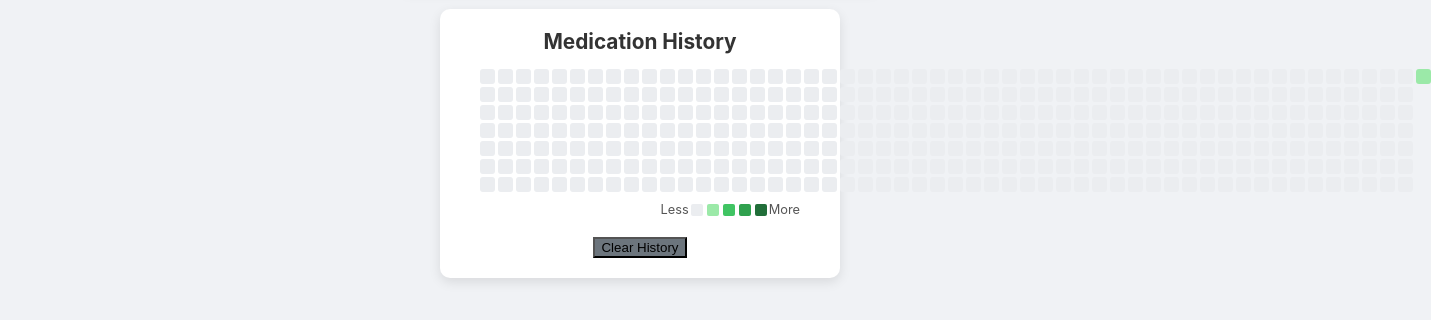
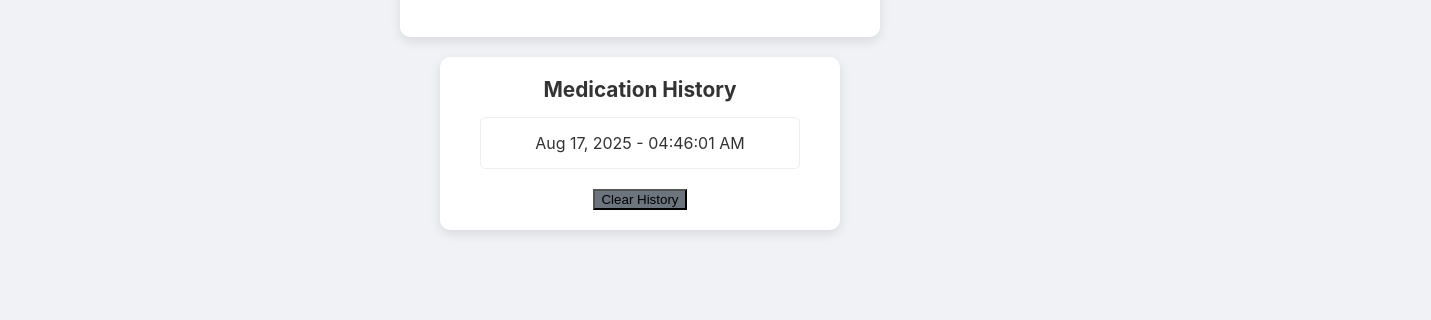
Before and after one commit to bui3/Miticure-recorder, a plain HTML site: page index.html in a window 1280 px wide. Both pictures are taken after a click on the button "Start". Shown: the part 436-756 px from the top of the page, 1431 px wide, since content can reach past the window. Drawn offline with Linux system fonts and the light colour scheme.

Commit message:
update history

```diff
--- a/index.html
+++ b/index.html
@@ -23,11 +23,8 @@
 
     <div class="history-container">
         <h2>Medication History</h2>
-        <div id="calendar-container" class="calendar-container">
-            <!-- Calendar will be generated here by JavaScript -->
-        </div>
-        <div class="calendar-legend">
-            Less <span class="color-box level-0"></span><span class="color-box level-1"></span><span class="color-box level-2"></span><span class="color-box level-3"></span><span class="color-box level-4"></span> More
+        <div id="history-list-container" class="history-list-container">
+            <!-- History will be generated here by JavaScript -->
         </div>
         <button id="clearHistoryBtn">Clear History</button>
     </div>
--- a/script.js
+++ b/script.js
@@ -9,7 +9,7 @@ document.addEventListener('DOMContentLoaded', () => {
     const startBtn = document.getElementById('startBtn');
     const resetBtn = document.getElementById('resetBtn');
     const clearHistoryBtn = document.getElementById('clearHistoryBtn');
-    const calendarContainer = document.getElementById('calendar-container');
+    const historyListContainer = document.getElementById('history-list-container');
 
     let timerInterval;
     let medicationHistory = [];
@@ -40,48 +40,22 @@ document.addEventListener('DOMContentLoaded', () => {
         }, 1000);
     }
 
-    function renderCalendar() {
-        calendarContainer.innerHTML = ''; // Clear previous calendar
+    function renderHistoryList() {
+        historyListContainer.innerHTML = ''; // Clear previous list
 
-        const countsByDay = {};
-        medicationHistory.forEach(timestamp => {
+        const reversedHistory = [...medicationHistory].reverse();
+
+        reversedHistory.forEach(timestamp => {
             const date = new Date(timestamp);
-            const dateString = date.toISOString().split('T')[0]; // YYYY-MM-DD
-            countsByDay[dateString] = (countsByDay[dateString] || 0) + 1;
+            const dateString = date.toLocaleDateString('en-US', { year: 'numeric', month: 'short', day: 'numeric' });
+            const timeString = date.toLocaleTimeString('en-US', { hour: '2-digit', minute: '2-digit', second: '2-digit' });
+
+            const historyItem = document.createElement('div');
+            historyItem.className = 'history-item';
+            historyItem.textContent = `${dateString} - ${timeString}`;
+
+            historyListContainer.appendChild(historyItem);
         });
-
-        const today = new Date();
-        const endDate = new Date(today);
-        const startDate = new Date(today);
-        startDate.setFullYear(startDate.getFullYear() - 1);
-        startDate.setDate(startDate.getDate() + 1);
-
-        for (let i = 0; i < startDate.getDay(); i++) {
-            calendarContainer.appendChild(document.createElement('div'));
-        }
-
-        for (let d = new Date(startDate); d <= endDate; d.setDate(d.getDate() + 1)) {
-            const dateString = d.toISOString().split('T')[0];
-            const count = countsByDay[dateString] || 0;
-
-            const cell = document.createElement('div');
-            cell.className = 'day-cell';
-
-            let level = 0;
-            if (count > 0) level = 1;
-            if (count > 1) level = 2;
-            if (count > 2) level = 3;
-            if (count > 3) level = 4;
-            cell.classList.add(`level-${level}`);
-
-            const tooltip = document.createElement('span');
-            tooltip.className = 'tooltip';
-            const dateFormatted = d.toLocaleDateString('en-US', { year: 'numeric', month: 'short', day: 'numeric' });
-            tooltip.textContent = `${count} dose(s) on ${dateFormatted}`;
-            cell.appendChild(tooltip);
-
-            calendarContainer.appendChild(cell);
-        }
     }
 
     function loadHistory() {
@@ -89,7 +63,7 @@ document.addEventListener('DOMContentLoaded', () => {
         if (storedHistory) {
             medicationHistory = JSON.parse(storedHistory);
         }
-        renderCalendar();
+        renderHistoryList();
         toggleClearButton();
     }
 
@@ -97,7 +71,7 @@ document.addEventListener('DOMContentLoaded', () => {
         const timestamp = new Date().getTime();
         medicationHistory.push(timestamp);
         localStorage.setItem(HISTORY_KEY, JSON.stringify(medicationHistory));
-        renderCalendar();
+        renderHistoryList();
         toggleClearButton();
     }
 
@@ -105,7 +79,7 @@ document.addEventListener('DOMContentLoaded', () => {
         if (confirm('Are you sure you want to clear all history?')) {
             medicationHistory = [];
             localStorage.removeItem(HISTORY_KEY);
-            renderCalendar();
+            renderHistoryList();
             toggleClearButton();
         }
     }
--- a/style.css
+++ b/style.css
@@ -76,67 +76,22 @@ h1 {
     margin-bottom: 15px;
 }
 
-.calendar-container {
-    display: grid;
-    grid-template-rows: repeat(7, 1fr);
-    grid-auto-flow: column;
-    gap: 3px;
-    margin-bottom: 10px;
+.history-list-container {
+    max-height: 200px;
+    overflow-y: auto;
+    border: 1px solid #eee;
+    border-radius: 5px;
+    padding: 10px;
 }
 
-.day-cell {
-    width: 15px;
-    height: 15px;
-    background-color: #ebedf0; /* Default color for no activity */
-    border-radius: 3px;
-    position: relative;
+.history-item {
+    padding: 5px;
+    border-bottom: 1px solid #eee;
 }
 
-.day-cell:hover .tooltip {
-    display: block;
+.history-item:last-child {
+    border-bottom: none;
 }
-
-.tooltip {
-    display: none;
-    position: absolute;
-    bottom: 125%;
-    left: 50%;
-    transform: translateX(-50%);
-    background-color: #24292e;
-    color: white;
-    padding: 5px 10px;
-    border-radius: 6px;
-    font-size: 0.85em;
-    white-space: nowrap;
-    z-index: 10;
-    pointer-events: none;
-}
-
-.day-cell.level-1 { background-color: #9be9a8; }
-.day-cell.level-2 { background-color: #40c463; }
-.day-cell.level-3 { background-color: #30a14e; }
-.day-cell.level-4 { background-color: #216e39; }
-
-.calendar-legend {
-    display: flex;
-    justify-content: flex-end;
-    align-items: center;
-    font-size: 0.8em;
-    color: #555;
-}
-
-.color-box {
-    width: 12px;
-    height: 12px;
-    border-radius: 2px;
-    margin: 0 2px;
-    display: inline-block;
-}
-.color-box.level-0 { background-color: #ebedf0; }
-.color-box.level-1 { background-color: #9be9a8; }
-.color-box.level-2 { background-color: #40c463; }
-.color-box.level-3 { background-color: #30a14e; }
-.color-box.level-4 { background-color: #216e39; }
 
 #clearHistoryBtn {
     display: none; /* Hidden by default, shown via JS */
```
Also changed, not shown: sw.js (+18 -4 lines).
